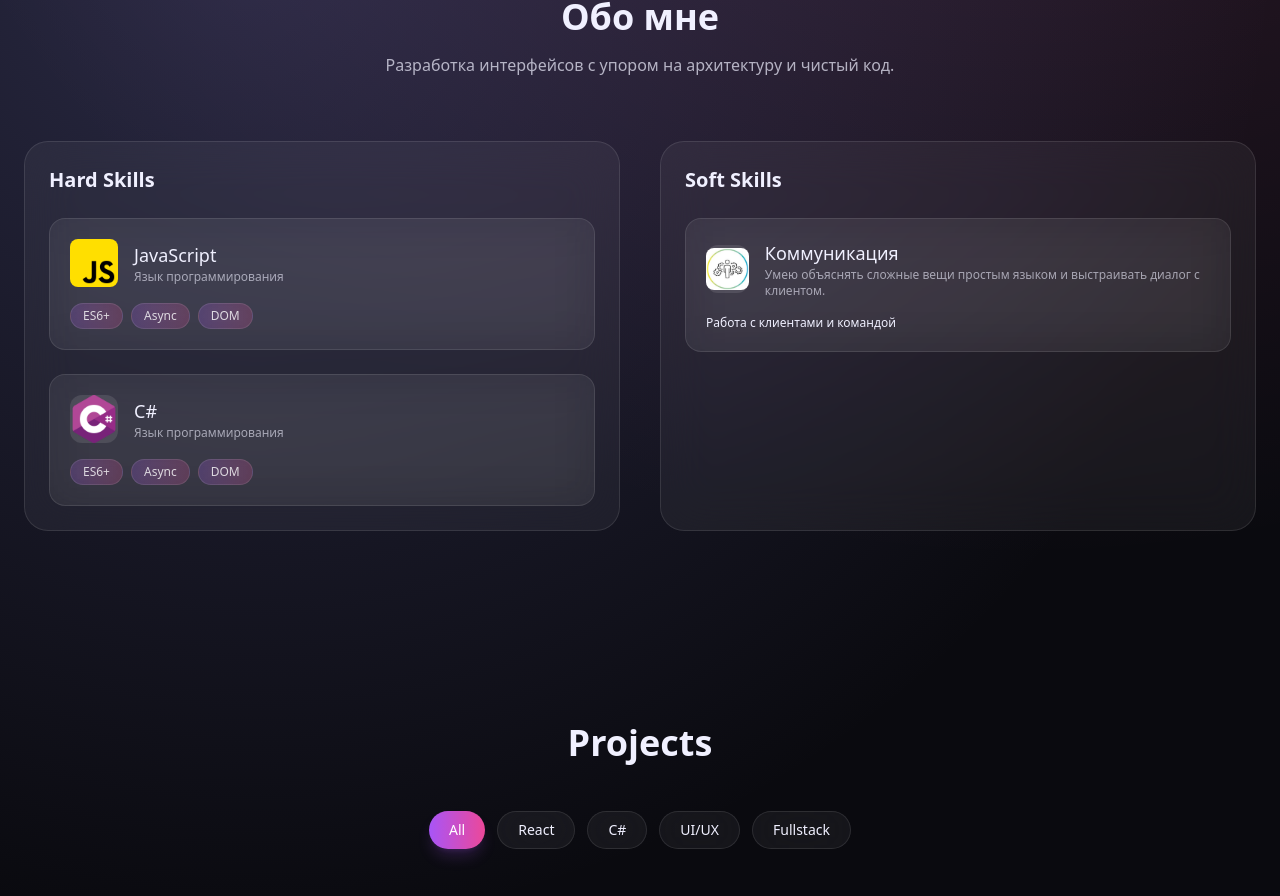
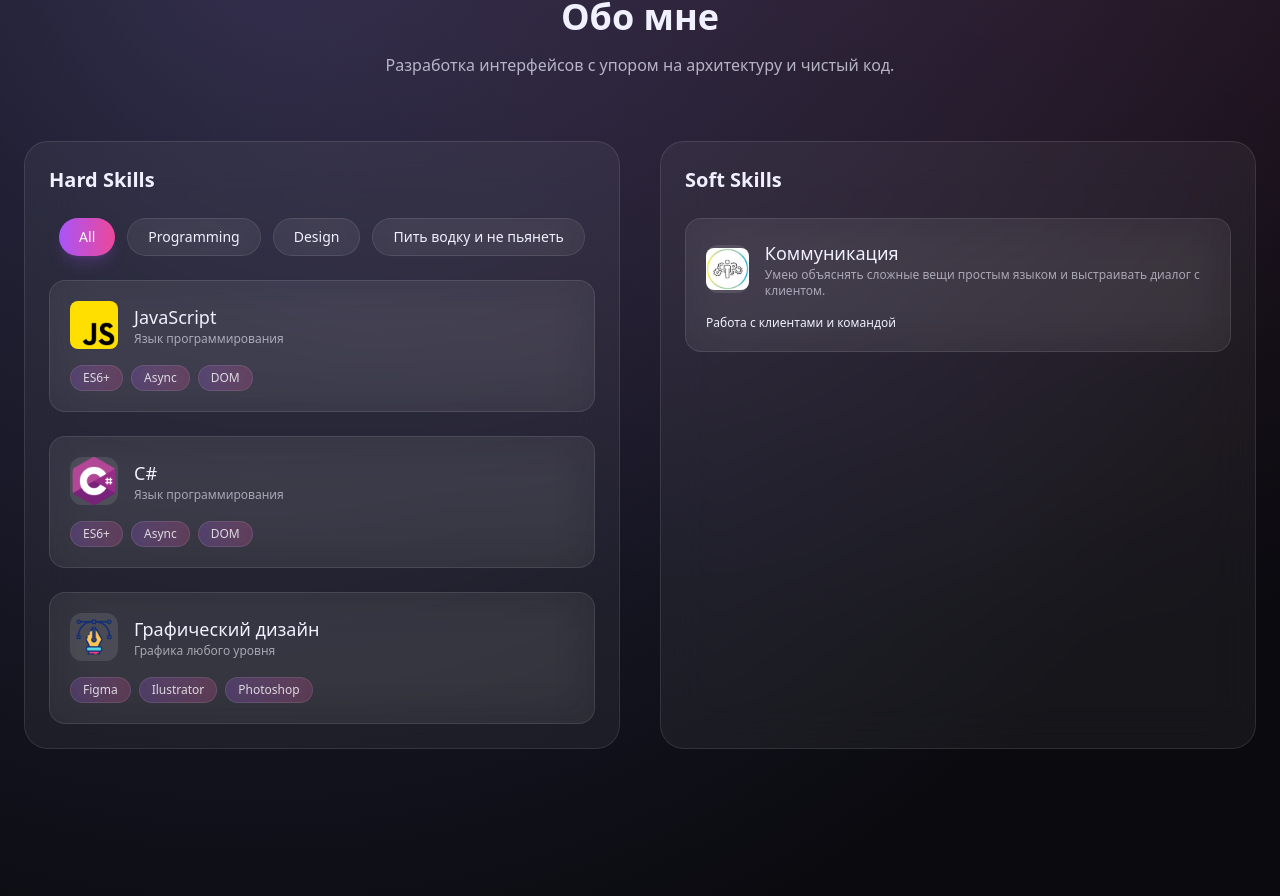
Before and after one commit to SerhioKhavanski/valdevslave-portfolio, a React (Vite) app: page / in a window 1280 px wide. Shown: the part 677-1573 px from the top of the page. Built offline with nearby package versions, Linux system fonts and the light colour scheme; grey boxes are pictures that could not be loaded.

Commit message:
added filter to gardskills

```diff
--- a/src/components/CategoryButton.jsx
+++ b/src/components/CategoryButton.jsx
@@ -1,7 +1,7 @@
 function CategoruButton ({category,activeCategory,setActiveCategory}){
 
     return(
-        <button onClick={()=>setActiveCategory(category)}  type='button' className={activeCategory === category?("px-5 py-2 rounded-full bg-gradient-to-r from-purple-500 to-pink-500 text-white text-sm font-medium shadow-lg shadow-purple-500/20 transition hover:scale-105"):("px-5 py-2 rounded-full glass text-sm font-medium hover:border-purple-400/30 hover:scale-105 transition")}>
+        <button onClick={()=>setActiveCategory(category)} type='button' className={activeCategory === category?("px-5 py-2 rounded-full bg-gradient-to-r from-purple-500 to-pink-500 text-white text-sm font-medium shadow-lg shadow-purple-500/20 transition hover:scale-105"):("px-5 py-2 rounded-full glass text-sm font-medium hover:border-purple-400/30 hover:scale-105 transition")}>
             {category}
         </button>
     )
--- a/src/components/Projects.jsx
+++ b/src/components/Projects.jsx
@@ -1,13 +1,12 @@
 import { useState } from 'react'
 import CategoruButton from './CategoryButton.jsx'
+import ProjectCard from './ProjectCard.jsx'
 const projects = [
     {title:"Landing Page", description:"My first project", category: "React"},
     {img:"/valdevslave-portfolio/img/Screenshot 2026-05-06 094954.png",title:"Portfolio", description:"Personal website", category: "C#"},
     {title:"JS App", description:"Small JavaScript app", category: "Fullstack"}
 ]
 const projectMenu = ["All", "React", "C#", "UI/UX", "Fullstack"]
-
-import ProjectCard from './ProjectCard.jsx'
 
 function Projects(){
 
@@ -30,8 +29,9 @@ function Projects(){
             </h2>
 
             <div className="flex flex-wrap justify-center gap-3">
-                {projectMenu.map((menuPoint) => (
+                {projectMenu.map((menuPoint,index) => (
                     <CategoruButton
+                    key={index}
                     category ={menuPoint}
                     activeCategory = {activeCategory}
                     setActiveCategory = {setActiveCategory}/>
--- a/src/components/about/About.jsx
+++ b/src/components/about/About.jsx
@@ -1,4 +1,6 @@
+import { useState } from "react"
 import SkillCard from "./SkillCard.jsx"
+import CategoruButton from "../CategoryButton.jsx"
 
 const hardSkills = [
     {
@@ -6,14 +8,24 @@ const hardSkills = [
       img:"/valdevslave-portfolio/img/5968292.png",
       skillName:"JavaScript",
       desc:"Язык программирования",
-        hardSkillTags:["ES6+","Async","DOM"]
+      hardSkillTags:["ES6+","Async","DOM"],
+      category:"Programming"
     },
     {
       id:"2",
       img:"/valdevslave-portfolio/img/6132221.png",
       skillName:"C#",
       desc:"Язык программирования",
-        hardSkillTags:["ES6+","Async","DOM"]
+      hardSkillTags:["ES6+","Async","DOM"],
+      category:"Programming"
+    },
+    {
+      id:"3",
+      img:"/valdevslave-portfolio/img/graphic-design.png",
+      skillName:"Графический дизайн",
+      desc:"Графика любого уровня",
+      hardSkillTags:["Figma","Ilustrator","Photoshop"],
+      category:"Design"
     }
 ]
 const softSkills = [
@@ -25,8 +37,23 @@ const softSkills = [
         desc:"Умею объяснять сложные вещи простым языком и выстраивать диалог с клиентом."
     }
 ]
+const hardSkillMenu = ["All", "Programming", "Design", "Пить водку и не пьянеть"]
+
 
 function About(){
+    const[activeHardSkills,setActiveHardSkills] = useState("All")
+
+    const filteredHardSkills = hardSkills.filter(hardSkill =>{
+        if(activeHardSkills === "All"){
+          return true
+        }
+
+        if(hardSkill.category === activeHardSkills){
+          return true
+        }
+      }
+    )
+
     return (
       <section className="px-6 py-24">
       <div className="max-w-7xl mx-auto space-y-16">
@@ -47,10 +74,28 @@ function About(){
             <h3 className="text-xl font-semibold">
               Hard Skills
             </h3>
+              <div className="flex flex-wrap justify-center gap-3">
+                {hardSkillMenu.map((menuPoint,index)=>(
+                  <CategoruButton
+                    key={index}
+                    category={menuPoint}
+                    activeCategory = {activeHardSkills}
+                    setActiveCategory={setActiveHardSkills}/>
+                ))}
+            </div>
 
-            {hardSkills.map((skill,index) => (
+            {filteredHardSkills.length>0?(
+              filteredHardSkills.map((skill,index) => (
                 <SkillCard skill={skill} key = {index}/>
-            ))}
+              ))
+            ):(
+                  <div className="col-span-full flex justify-center items-center py-20">
+                    <p className="glass px-8 py-4 rounded-2xl text-sm md:text-base text-black/60 dark:text-white/70 tracking-wide">
+                        Таких навыков покачто нет
+                    </p>
+                </div>
+            )}
+
 
           </div>
 
```
Also changed, not shown: public/img/graphic-design.png (added). Lines whose indentation alone changed are shown as unchanged.
